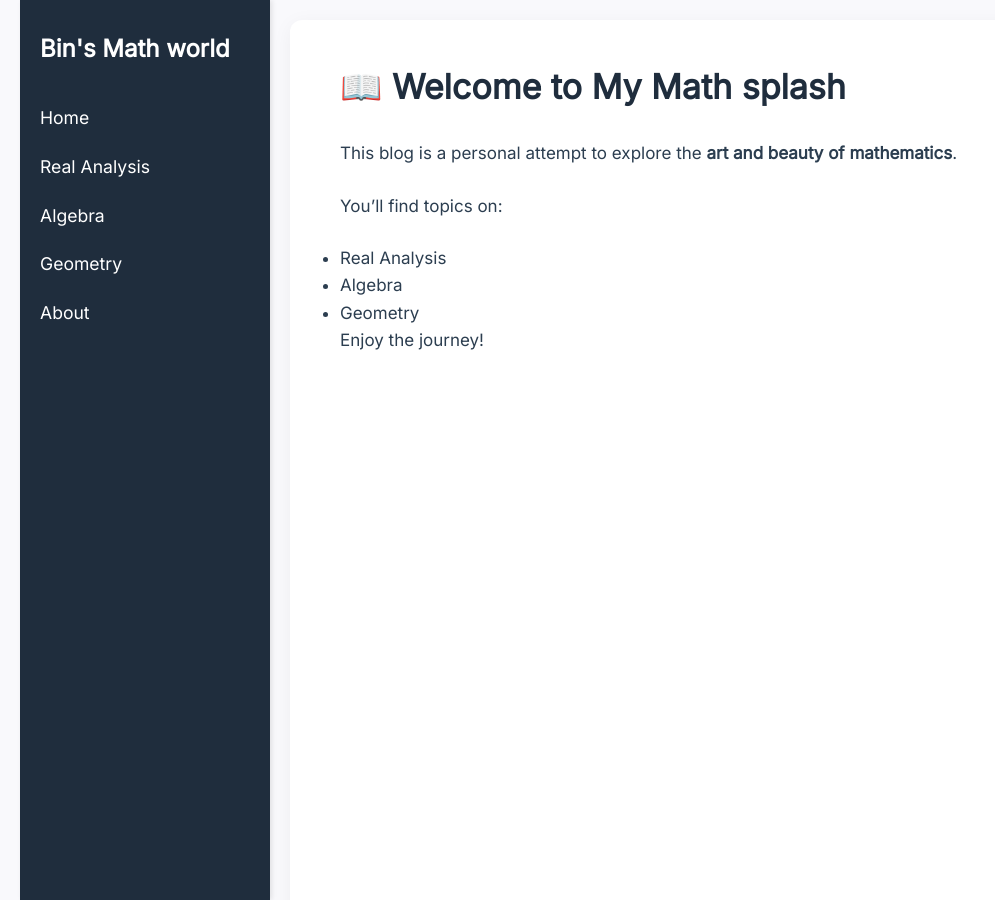
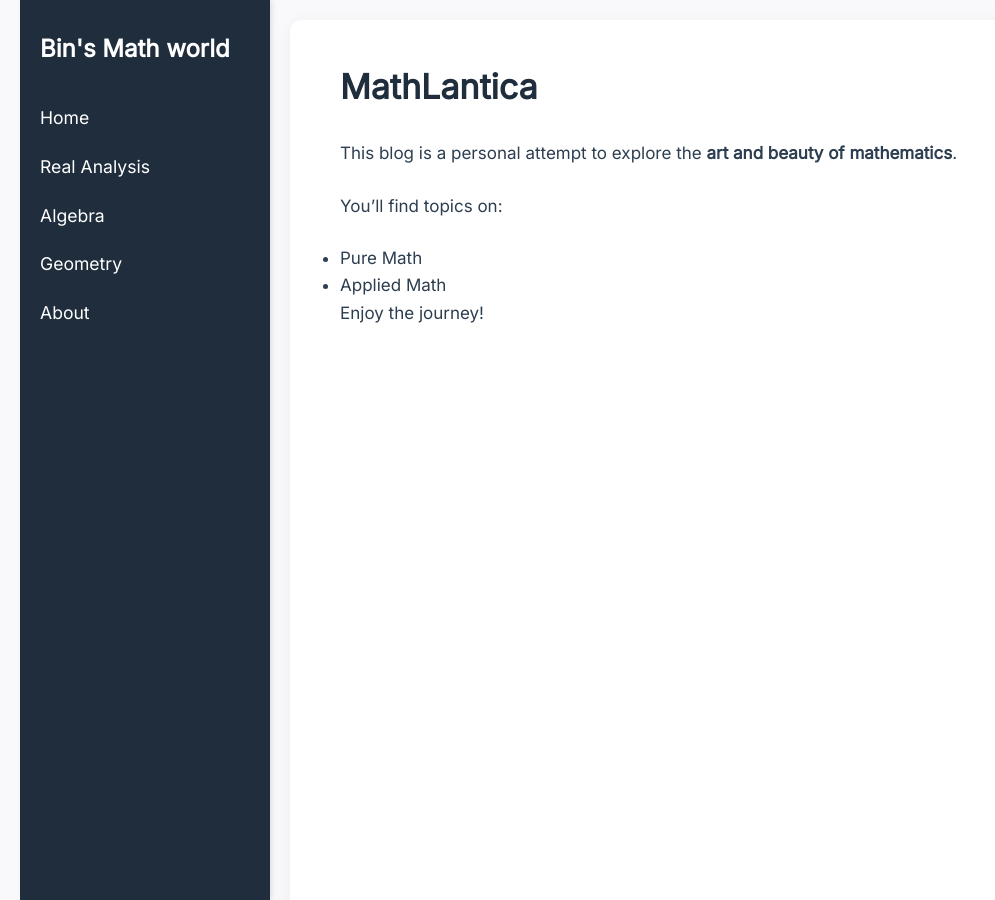
Before and after one commit to GitDisciplined/GitDisciplined.github.io, a Jekyll site: the page built from index.md, in a window 1280 px wide and 900 px high. Shown: the whole window, without its empty margins (0-995 px from the left). Built offline with Jekyll 4.4.1, drawn with Linux system fonts in a browser that asks for light colours.

Commit message:
Update index.md

```diff
--- a/index.md
+++ b/index.md
@@ -3,14 +3,14 @@ layout: default
 title: "Welcome"
 ---
 
-# 📖 Welcome to My Math splash
+# MathLantica
 
 This blog is a personal attempt to explore the **art and beauty of mathematics**.
 
 You'll find topics on:
 
-- Real Analysis
-- Algebra
-- Geometry
+- Pure Math
+- Applied Math
+
 
 Enjoy the journey!
```
